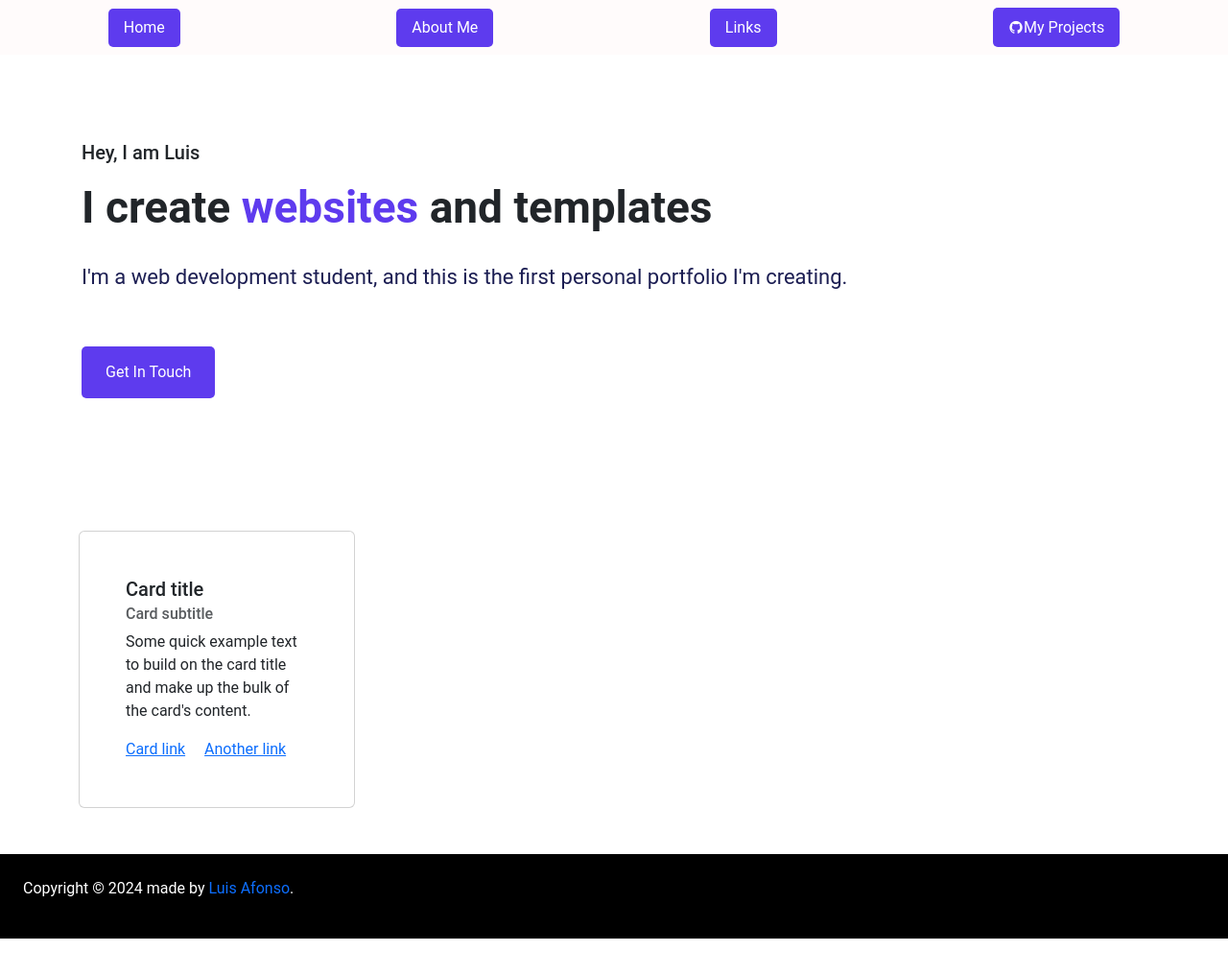
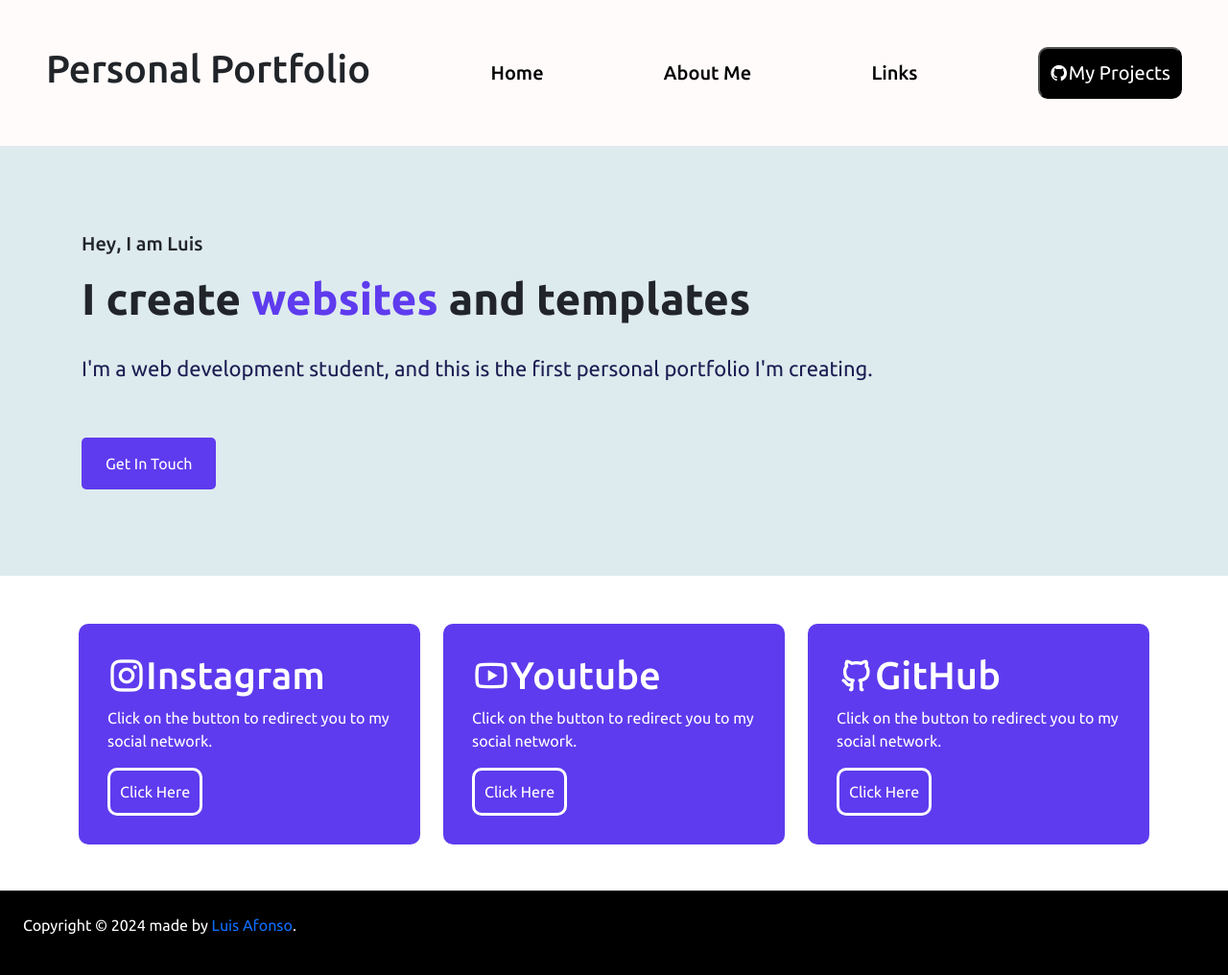
Before and after one commit to luis-afonso136/Personal-Portfolios, a plain HTML site: page index.html in a window 1280 px wide. Shown: the whole page at 96% size. Before the commit the page ends 978 px from the top, so only its background shows below. Drawn offline with nearby package versions, Linux system fonts and the light colour scheme.

Commit message:
Personal Portfolio #1

```diff
--- a/index.html
+++ b/index.html
@@ -16,14 +16,15 @@
 </head>
 
 <body>
-    <nav class="navbar">
-        <a href="#home">Home</a>
-        <a href="#about-me">About Me</a>
-        <a href="#links">Links</a>
-        <a id="projects" href="#my-projects"><i class="ri-github-fill"></i>My Projects</a>
+    <nav class="navbar p-5">
+        <h1>Personal Portfolio</h1>
+        <a href="#">Home</a>
+        <a href="#">About Me</a>
+        <a href="#">Links</a>
+        <button href="#my-projects"><i class="ri-github-fill"></i>My Projects</button>
     </nav>
 
-    <div class="main" id="main">
+    <div class="main">
         <div class="left">
             <h5>Hey, I am Luis</h5>
             <h3>I create <span>websites</span> and templates</h3>
@@ -33,21 +34,34 @@
             <button>Get In Touch</button>
         </div>
     </div>
+    <section>
+        <div class="container">
+            <div class="row">
+                <div class="col-md-4">
+                    <div class="card-links">
+                        <h1><i class="ri-instagram-line"></i>Instagram</h1>
+                        <p>Click on the button to redirect you to my social network.</p>
+                        <button>Click Here</button>
+                    </div>
+                </div>
+                <div class="col-md-4">
+                    <div class="card-links">
+                        <h1><i class="ri-youtube-line"></i>Youtube</h1>
+                        <p>Click on the button to redirect you to my social network.</p>
+                        <button>Click Here</button>
+                    </div>
+                </div>
+                <div class="col-md-4 mb-5">
+                    <div class="card-links">
+                        <h1><i class="ri-github-line"></i></i>GitHub</h1>
+                        <p>Click on the button to redirect you to my social network.</p>
+                        <button>Click Here</button>
+                    </div>
+                </div>
+            </div>
 
-    <div class="container">
-        <div class="card mt-5 mb-5" style="width: 18rem;">
-            <div class="card-body p-5">
-                <h5 class="card-title">Card title</h5>
-                <h6 class="card-subtitle mb-2 text-body-secondary">Card subtitle</h6>
-                <p class="card-text">Some quick example text to build on the card title and make up the bulk of the
-                    card's
-                    content.</p>
-                <a href="#" class="card-link">Card link</a>
-                <a href="#" class="card-link">Another link</a>
-            </div>
         </div>
-
-    </div>
+    </section>
 
     <footer class="site-footer footer bg-black text-white">
         <div class="p-4">
--- a/style.css
+++ b/style.css
@@ -1,3 +1,5 @@
+@import url('https://fonts.googleapis.com/css2?family=Ubuntu:ital,wght@0,300;0,400;0,500;0,700;1,300;1,400;1,500;1,700&display=swap');
+
 html {
     scroll-behavior: smooth;
 }
@@ -6,7 +8,7 @@ html {
     margin: 0;
     padding: 0;
     box-sizing: border-box;
-    font-family: 'Roboto', sans-serif;
+    font-family: 'Ubuntu', sans-serif;
 }
 
 .navbar {
@@ -16,31 +18,29 @@ html {
     padding: 1rem;
 }
 
-.navbar .nav-container {
-    display: flex;
-    border: 2px solid #5e3bee;
-    border-radius: 10px;
-    padding: 0.5rem;
+.navbar a{
+    color: rgb(0, 0, 0);
+    text-decoration: none;
+    font-weight: 500;
+    font-size: 20px;
 }
 
-.navbar a {
-    color: white;
-    text-decoration: none;
-    padding: 0.5rem 1rem;
-    margin: auto;
-    /* Ajuste a margem aqui */
-    background-color:#5e3bee;
-    border-radius: 5px;
-}
-
-.navbar a:hover {
-    background-color: darkviolet;
+.navbar button{
+    border-radius: 10px;
+    padding: 10px;
+    background-color: #000000;
+    color: #fff;
+    font-size: 20px;
 }
 
 
+.navbar button:hover{
+    background-color: #fff;
+    color: #000000;
+}
 
 .main {
-    background-color: #ffffff;
+    background-color: #deebee;;
     padding: 90px 85px;
     display: flex;
     align-items: center;
@@ -79,3 +79,32 @@ html {
     border: 1px solid transparent;
     border-radius: 5px;
 }
+
+section{
+    background-color: rgb(255, 255, 255);
+}
+
+.card-links{
+    background-color: #5e3bee;
+    border-radius: 10px;
+    box-shadow: #1c1e53;
+    color: #fff;
+    margin-top: 50px;
+    padding: 30px;
+}
+
+.card-links button{
+    padding: 10px;
+    border-radius: 10px;
+    background-color: #5e3bee;
+    outline: none;
+    border: 3px solid;
+    color: #fff;
+}
+
+.card-links button:hover{
+    background-color: #fafafa;
+    color: #5e3bee;
+    border: 3px solid;
+    outline: #5e3bee;
+}
```
